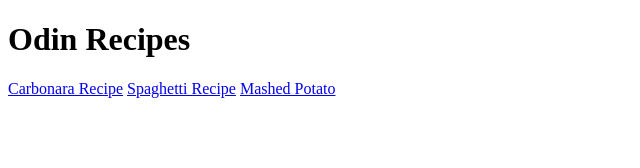
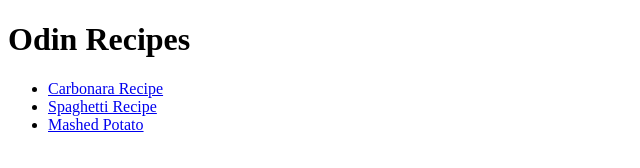
Before and after one commit to KinechiKen/odin-recipes, a plain HTML site: page index.html in a window 1280 px wide. Shown: the whole page, without its empty margins (0-640 px from the left). Drawn offline with Linux system fonts and the light colour scheme.

Commit message:
coded the recipes as list

```diff
--- a/index.html
+++ b/index.html
@@ -7,10 +7,11 @@
 </head>
 <body>
     <h1>Odin Recipes</h1>
-    <a href="../odin-recipes/recipes/carbonara.html" target="_blank">Carbonara Recipe</a>
-    <a href="../odin-recipes/recipes/spaghetti.html" target="_blank">Spaghetti Recipe</a>
-    <a href="../odin-recipes/recipes/mashed_potato.html" target="_blank">Mashed Potato</a>
-
+    <ul>
+        <li><a href="../odin-recipes/recipes/carbonara.html" target="_blank">Carbonara Recipe</a>
+        <li><a href="../odin-recipes/recipes/spaghetti.html" target="_blank">Spaghetti Recipe</a></li>
+        <li><a href="../odin-recipes/recipes/mashed_potato.html" target="_blank">Mashed Potato</a></li>
+    </ul>
 
 </body>
 </html>
```
